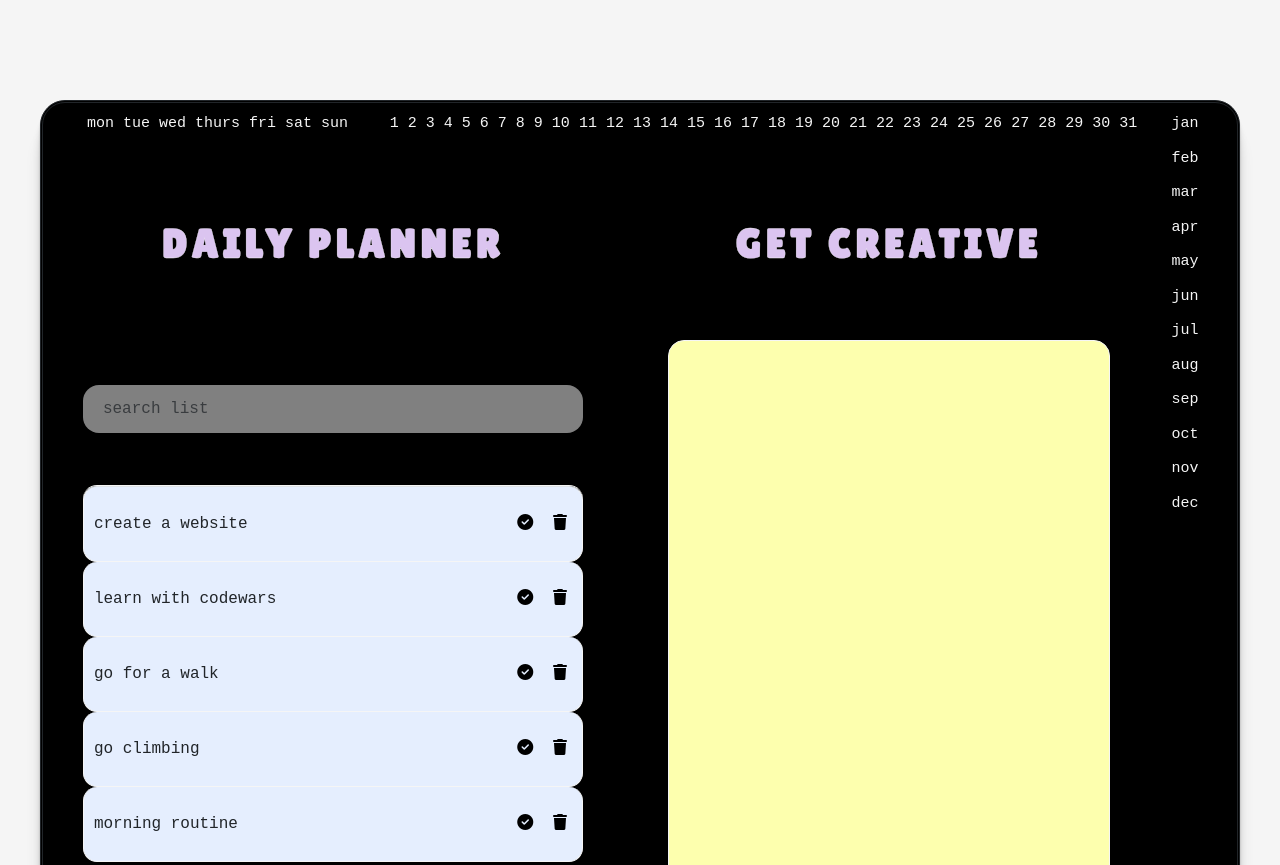
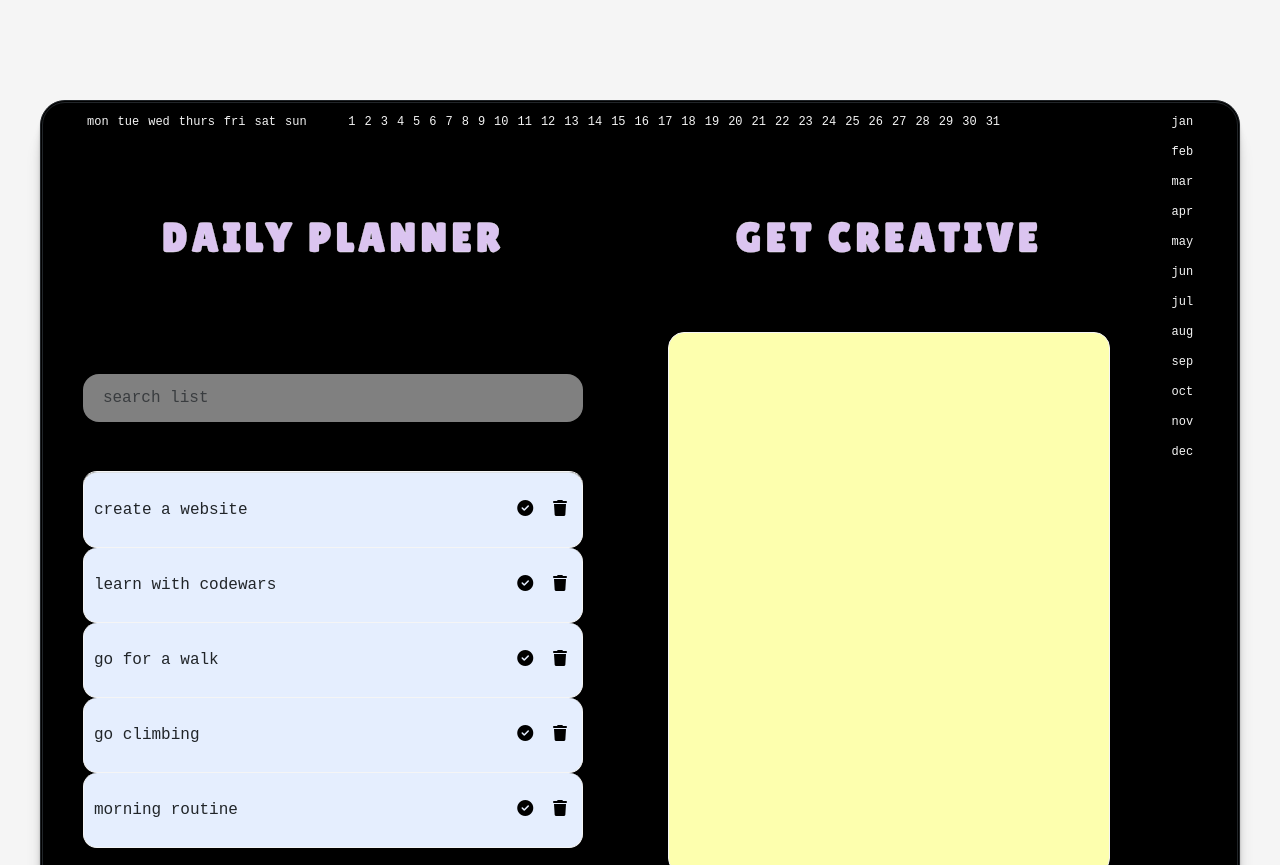
Before and after one commit to Run8unny/SimpleJs, a plain HTML site: page index.html in a window 1280 px wide. Shown: the top 865 px of the page. Drawn offline with nearby package versions, Linux system fonts and the light colour scheme; a web font is replaced by a local one.

Commit message:
fontsizes changes

```diff
--- a/style.css
+++ b/style.css
@@ -28,6 +28,7 @@ body {
 
 .text__label {
     color: #F5F5F5;
+    margin-top: 50px;
 }
 
 .container {
@@ -173,14 +174,14 @@ canvas {
     display: inline-flex;
     gap: 9px;
     list-style: none;
-    font-size: 15px;
+    font-size: 12px;
     padding-top: 10px;
 }
 
 .calendar__months ul {
     display: grid;
     gap: 12px;
-    font-size: 15px;
+    font-size: 12px;
     list-style: none;
     padding-left: 5px;
     padding-top: 10px;
```
